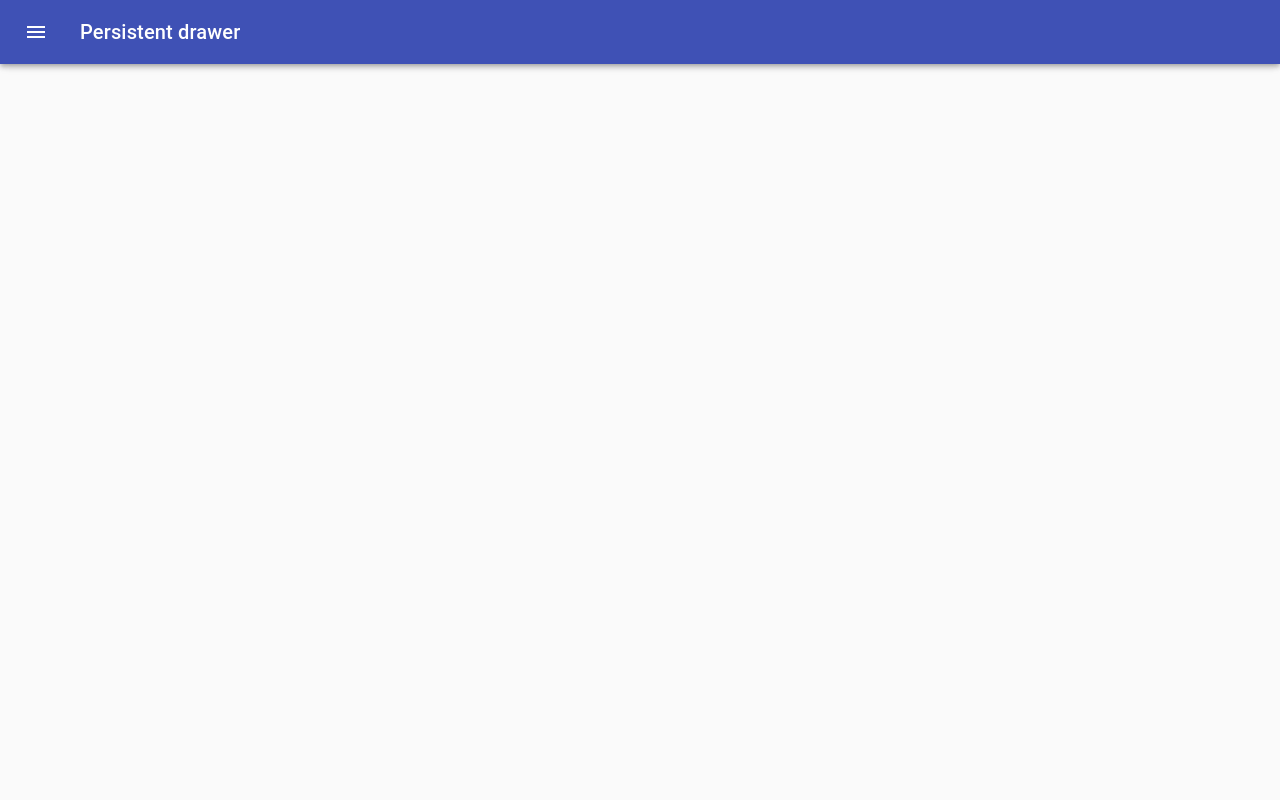
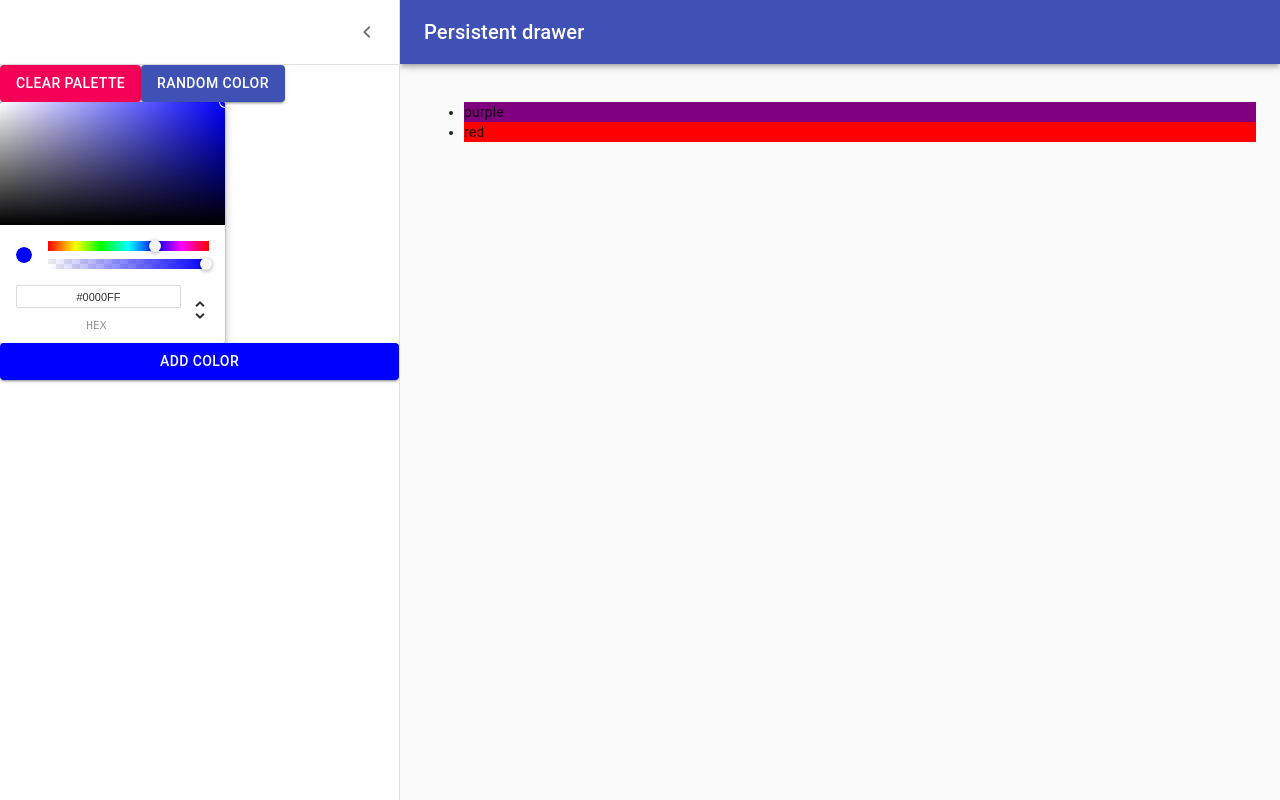
Before and after one commit to rakshith4able/massive-color-project, a React (Create React App) app: page /palette/new in a window 1280 px wide. Built offline with nearby package versions, Linux system fonts and the light colour scheme.

Commit message:
Connected Colorpicker to button

```diff
--- a/src/NewPaletteForm.js
+++ b/src/NewPaletteForm.js
@@ -73,9 +73,29 @@ const styles = theme => ({
 });
 
 class NewPaletteForm extends Component {
-    state = {
-        open: false
-    };
+
+    constructor(props) {
+        super(props);
+        this.state = {
+            open: true,
+            currentColor: "blue",
+            colors: ['purple', 'red'],
+        }
+        this.updateCurrentColor = this.updateCurrentColor.bind(this);
+        this.addColor = this.addColor.bind(this);
+    }
+
+    updateCurrentColor(changedColor) {
+        this.setState({ currentColor: changedColor.hex });
+    }
+
+    addColor() {
+        this.setState(st => (
+            {
+                colors: [...st.colors, st.currentColor]
+            }
+        ));
+    }
 
     handleDrawerOpen = () => {
         this.setState({ open: true });
@@ -131,8 +151,13 @@ class NewPaletteForm extends Component {
                         <Button variant="contained" color="secondary">Clear Palette</Button>
                         <Button variant="contained" color="primary">Random Color</Button>
                     </div>
-                    <ChromePicker color="blue" onChangeComplete={(changedColor) => console.log(changedColor)} />
-                    <Button variant="contained" color="primary">ADD COLOR</Button>
+                    <ChromePicker color={this.state.currentColor} onChangeComplete={this.updateCurrentColor} />
+                    <Button variant="contained"
+                        color="primary"
+                        style={{ backgroundColor: this.state.currentColor }}
+                        onClick={this.addColor}>
+                        ADD COLOR
+                    </Button>
                 </Drawer>
                 <main
                     className={classNames(classes.content, {
@@ -140,6 +165,13 @@ class NewPaletteForm extends Component {
                     })}
                 >
                     <div className={classes.drawerHeader} />
+                    <ul>
+                        {this.state.colors.map(
+                            (color) => {
+                                return <li style={{ backgroundColor: color }}>{color}</li>
+                            }
+                        )}
+                    </ul>
                 </main>
             </div>
         );
```
